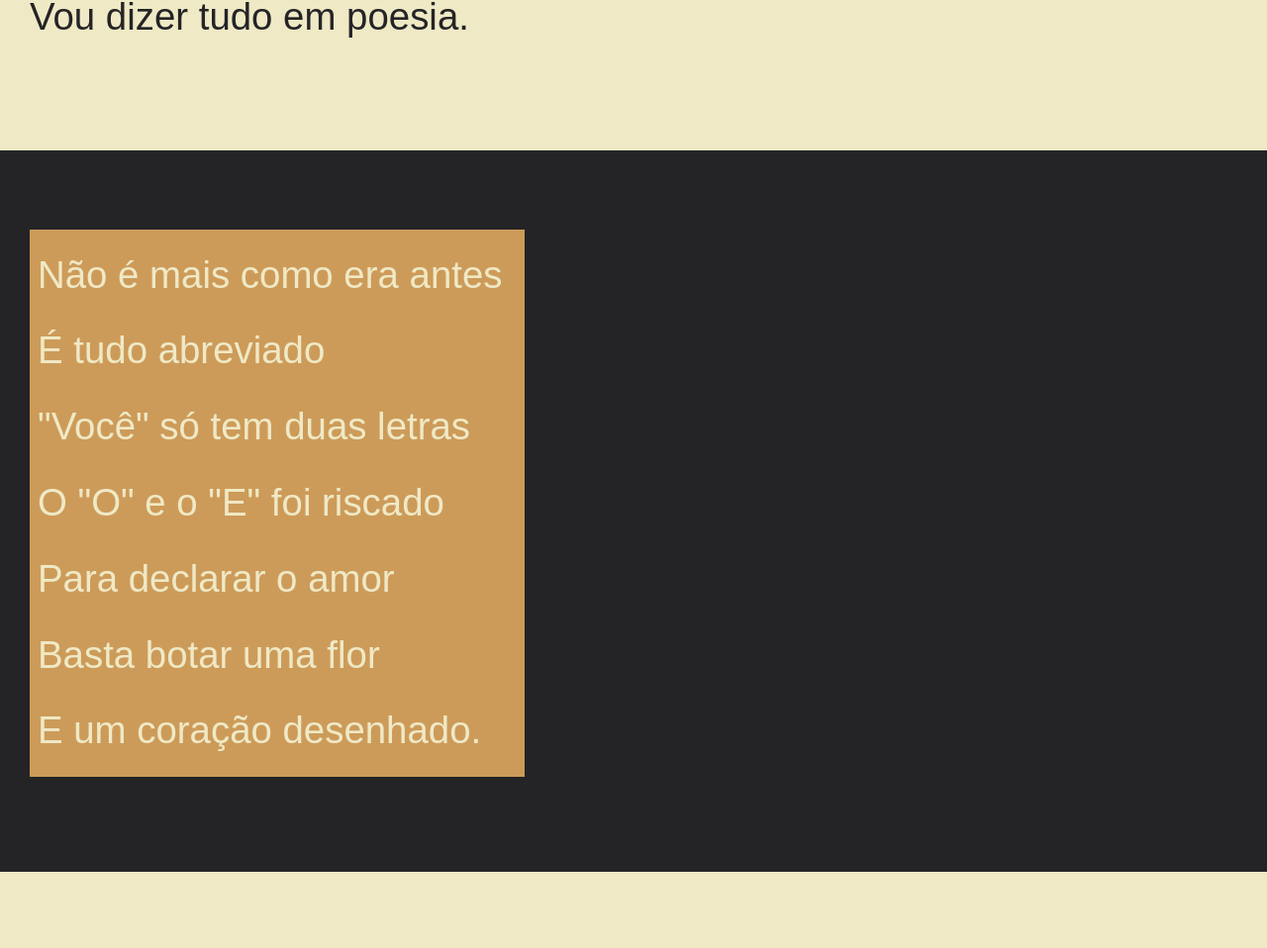
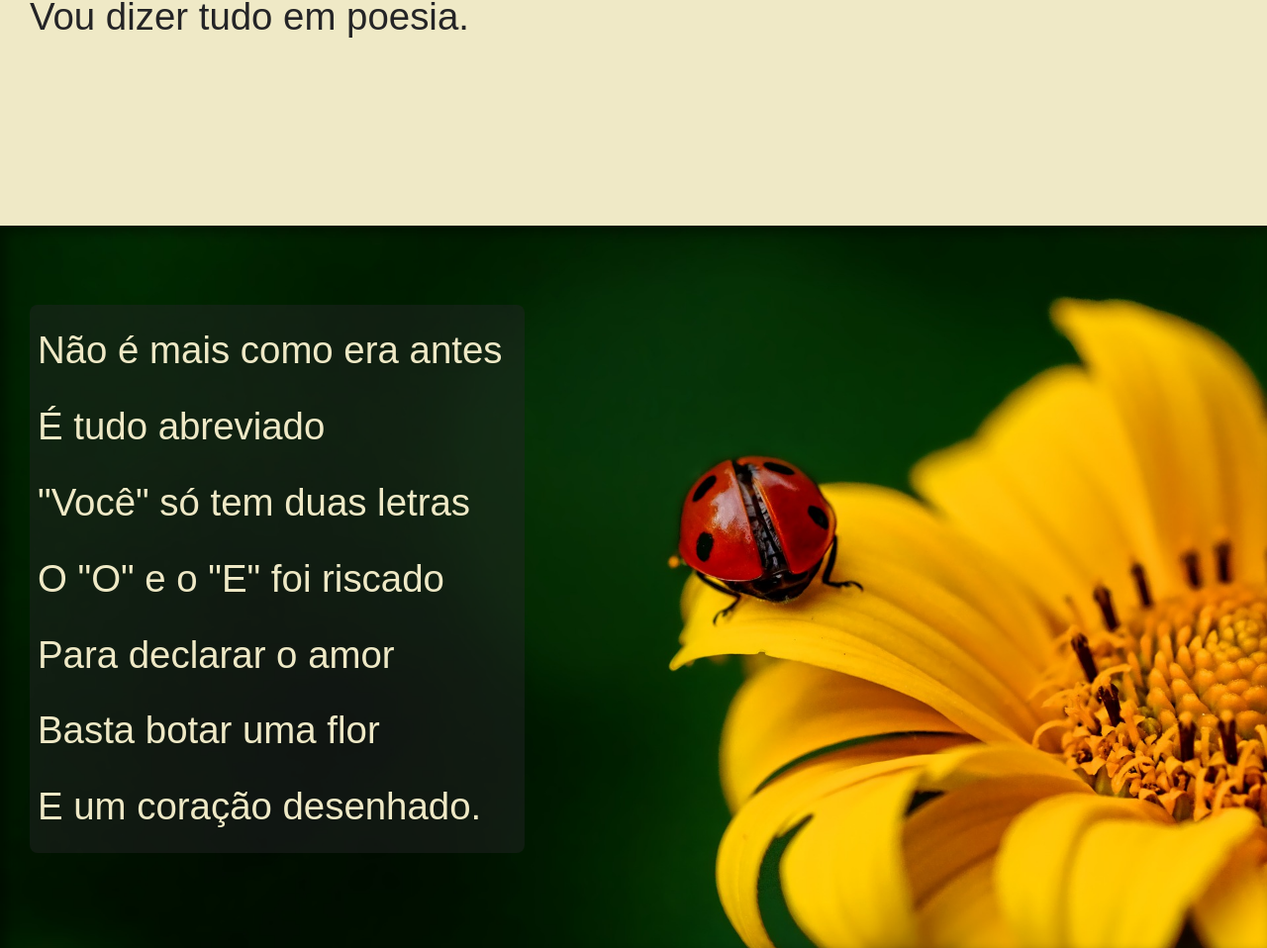
Before and after one commit to heyannli/Projeto_Cordel, a plain HTML site: page index.html in a window 1280 px wide. Shown: the part 845-1803 px from the top of the page at 99% size. Drawn offline with Linux system fonts and the light colour scheme; a web font is replaced by a local one.

Commit message:
Terminado mudanças no CSS
foram feitas as ultimas mudanças no css, onde foi adicionado as imagens e feito o efeito parallax (simples)

```diff
--- a/estilos/style.css
+++ b/estilos/style.css
@@ -62,6 +62,10 @@ section {
     font-size: 3vw;
 }
 
+section p {
+    padding-bottom: 2em;
+}
+
 section.normal {
     background-color: var(--clr-branco);
     color: var(--clr-escuro);
@@ -70,13 +74,28 @@ section.normal {
 section.imagem {
     background-color: var(--clr-escuro);
     color: var(--clr-branco);
+    box-shadow: inset 6px 6px 13px 0 rgba(0, 0, 0, 0.418);
+    background-size: cover;
+    background-attachment: fixed;
 }
 
 section.imagem p {
-    background-color: var(--clr-link);
+    background-color: #24242673;
     width: 40%;
     padding: 8px;
+    border-radius: 8px;
 }
+
+section#imagem1 {
+    background-image: url(/imagens/background001.jpg);
+    background-position: right center;
+}
+
+section#imagem2 {
+    background-image: url(/imagens/background002.jpg);
+    background-position: right center;
+}
+
 
 
 
--- a/index.html
+++ b/index.html
@@ -28,7 +28,7 @@
         </p>
     </section>
 
-    <section class="imagem">
+    <section class="imagem" id="imagem1">
         <p>
             Não é mais como era antes <br>
             É tudo abreviado <br>
@@ -64,7 +64,7 @@
 
 
 
-    <section class="imagem">
+    <section class="imagem" id="imagem2">
         <p>
             Tenho saudade das cartas <br>
             Escritas com a própria mão <br>
```
